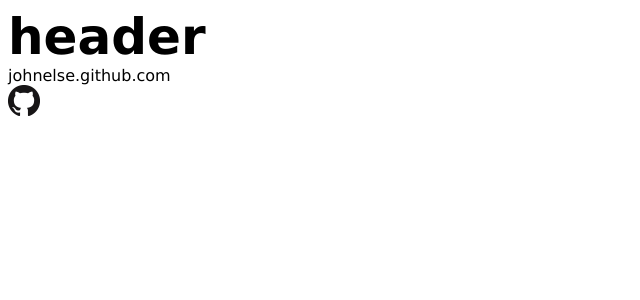
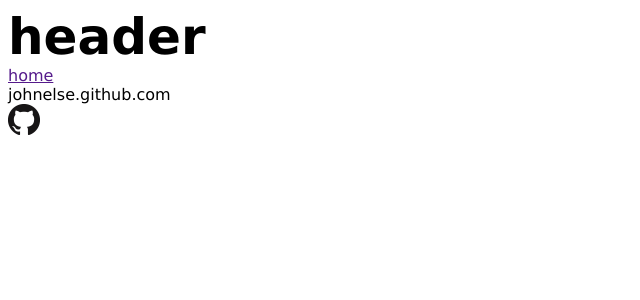
Before and after one commit to johnelse/johnelse.github.com, a Jekyll site: the page built from index.html, in a window 1280 px wide. Shown: the top 300 px of the page, without its empty margins (0-640 px from the left). Built offline with Jekyll 4.4.1, drawn with Linux system fonts in a browser that asks for light colours.

Commit message:
Tweak layout
Signed-off-by: John Else <john.else@citrix.com>

```diff
--- a/_layouts/default.html
+++ b/_layouts/default.html
@@ -6,8 +6,11 @@
 </head>
 <body>
     <div class="site">
-        <div class="header">
+        <div class="largebanner">
             header
+        </div>
+        <div class="smallbanner">
+            <a href="{{ site.url }}">home</a>
         </div>
 
 {{ content }}
--- a/css/style.css
+++ b/css/style.css
@@ -2,7 +2,7 @@ div {
     font-family: Verdana, Geneva, sans-serif;
 }
 
-.header {
+div.largebanner {
     font-size: 50px;
     font-weight: bold;
 }
```
